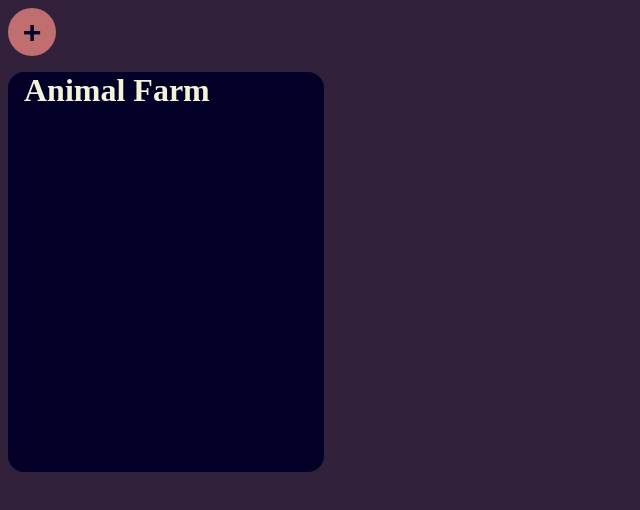
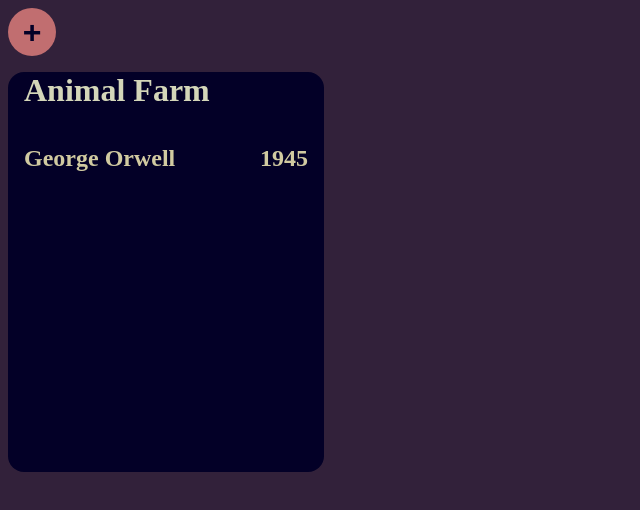
Before and after one commit to sina--/library, a plain HTML site: page index.html in a window 1280 px wide. Shown: the whole page, without its empty margins (0-640 px from the left). Drawn offline with Linux system fonts and the light colour scheme.

Commit message:
Add author and year of publication

```diff
--- a/main.css
+++ b/main.css
@@ -34,8 +34,16 @@ body {
 }
 
 .book-title {
-	color: var(--beige);
+	color: var(--pale-spring-bud);
 	margin: 1rem;
+	padding: 0;
+}
+
+.details {
+	display: flex;
+	margin: 1rem;
+	justify-content: space-between;
+	color: var(--sage);
 }
 
 button {
--- a/script.js
+++ b/script.js
@@ -1,10 +1,10 @@
 let testLibrary = [
 	{
-		'title' : 'Animal Farm',
-		'author' : 'George Orwell',
-		'published' : '1945',
-		'id' : '0000',
-		'status' : 'unread',
+		title : 'Animal Farm',
+		author : 'George Orwell',
+		published : '1945',
+		id : '0000',
+		state : 'unread',
 	},
 ];
 
@@ -20,10 +20,19 @@ function init() {
 		book.setAttribute('id', testLibrary[i].id);
 		book.setAttribute('class', 'book-card');
 		let bookTitle = document.createElement('h1');
+		let details = document.createElement('div');
+		details.setAttribute('class', 'details');
+		let bookAuthor = document.createElement('h2');
+		let bookYear = document.createElement('h2');
 		bookTitle.setAttribute('class', 'book-title');
 		bookTitle.textContent = testLibrary[i].title;
 		shelf.appendChild(book);
+		bookAuthor.textContent = testLibrary[i].author;
+		bookYear.textContent = testLibrary[i].published;
 		book.appendChild(bookTitle);
+		book.appendChild(details);
+		details.appendChild(bookAuthor);
+		details.appendChild(bookYear);
 	}
 }
 
```
